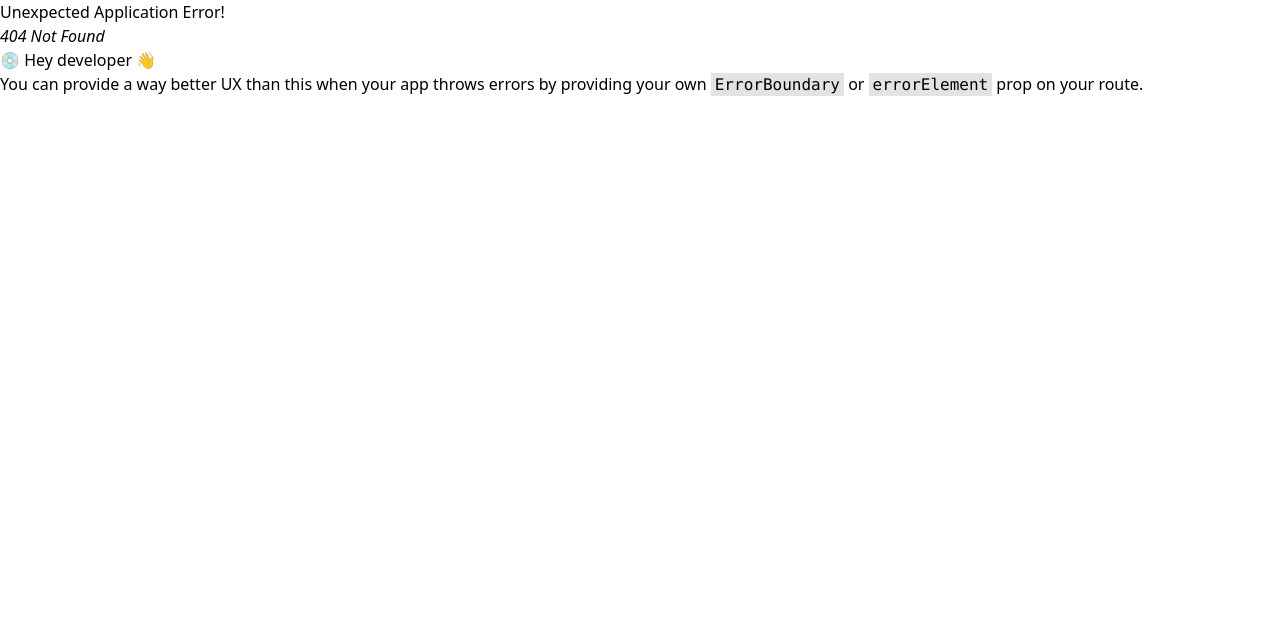
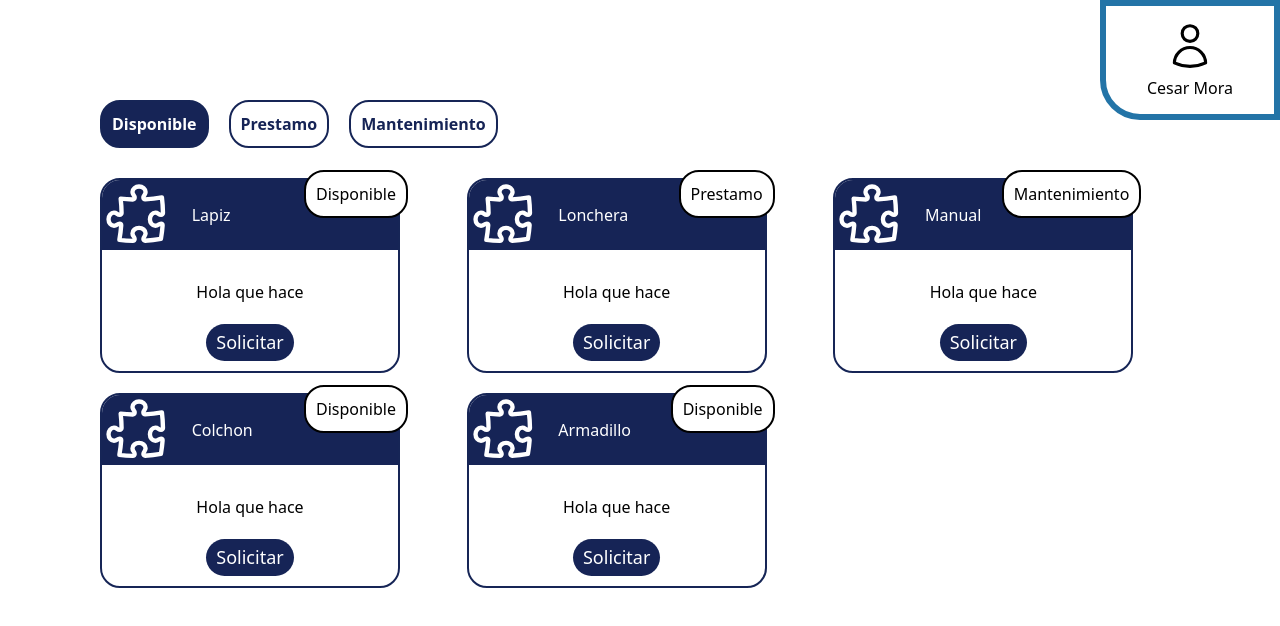
Before and after one commit to jotade13/unet-sipl-frontend, a React (Vite) app: page /dashboard in a window 1280 px wide. Before the commit this address had no page. Shown: the top 626 px of the page. Built offline with nearby package versions, Linux system fonts and the light colour scheme.

Commit message:
arreglo de rutas y creación del default layout

```diff
--- /dev/null
+++ b/src/containers/DefaultLayout.jsx
@@ -0,0 +1,7 @@
+import { Outlet } from "react-router"
+
+export const DefaultLayout = () => {
+    return <>
+        <Outlet/>
+    </>
+}
--- a/src/router.js
+++ b/src/router.js
@@ -4,11 +4,12 @@ import Dashboard from "./containers/dashboard";
 import Login from "./containers/login";
 import Register from "./containers/register"
 import { AuthLayout } from "./containers/AuthLayout";
+import { DefaultLayout } from "./containers/DefaultLayout";
 
 
 export const router = createBrowserRouter([
     {
-        path: "/auth",
+        path: "/",
         Component: AuthLayout,
         children: [
             {
@@ -19,11 +20,16 @@ export const router = createBrowserRouter([
                 path: "register",
                 Component: Register
             },
+        ],
+    },
+    {
+        path:"/",
+        Component: DefaultLayout,
+        children: [
             {
                 path: "dashboard",
                 Component: Dashboard
             }
         ]
-    },
-
+    }
 ]);
```
